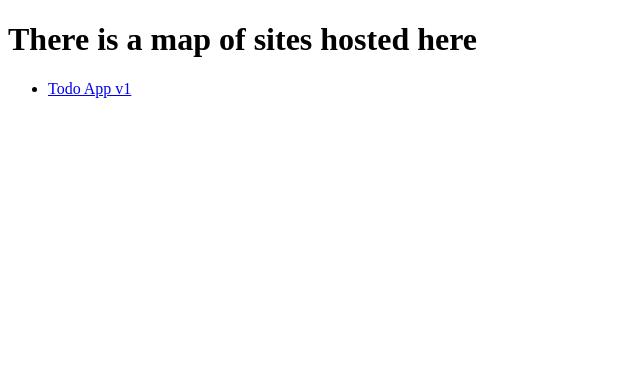
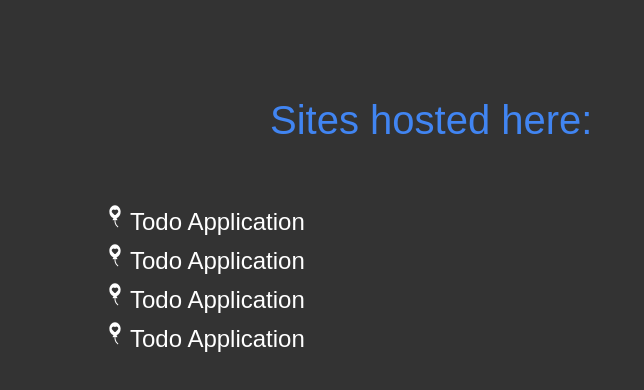
Before and after one commit to wantoone777/wantoone777.github.io, a plain HTML site: page index.html in a window 1280 px wide. Shown: the whole page, without its empty margins (0-644 px from the left). Drawn offline with Linux system fonts and the light colour scheme.

Commit message:
reworked root index.html

```diff
--- a/index.html
+++ b/index.html
@@ -4,12 +4,23 @@
     <meta charset="UTF-8" />
     <meta http-equiv="X-UA-Compatible" content="IE=edge" />
     <meta name="viewport" content="width=device-width, initial-scale=1.0" />
-    <title>Document</title>
+    <link rel="stylesheet" href="/todoAppv1/reset.css" />
+    <link rel="stylesheet" href="/style.css" />
+    <title>Wantoone 777</title>
   </head>
   <body>
-    <h1>There is a map of sites hosted here</h1>
-    <ul>
-      <li><a href="/todoAppv1/index.html">Todo App v1</a></li>
-    </ul>
+    <div class="wrapper">
+      <header class="header"></header>
+      <main class="main">
+        <h1>Sites hosted here:</h1>
+        <ul>
+          <li><a href="/todoAppv1/index.html">Todo Application</a></li>
+          <li><a href="/todoAppv1/index.html">Todo Application</a></li>
+          <li><a href="/todoAppv1/index.html">Todo Application</a></li>
+          <li><a href="/todoAppv1/index.html">Todo Application</a></li>
+        </ul>
+      </main>
+      <footer class="footer"></footer>
+    </div>
   </body>
 </html>
--- /dev/null
+++ b/style.css
@@ -0,0 +1,53 @@
+body,
+html {
+  font-family: Arial, 'Helvetica Neue', Helvetica, sans-serif;
+  height: 100%;
+  background-color: #333;
+  color: #4185f2;
+}
+
+.main {
+  padding-top: 100px;
+}
+
+.main h1 {
+  font-size: 40px;
+  padding-left: 270px;
+  margin-bottom: 70px;
+}
+
+ul {
+  display: flex;
+  flex-direction: column;
+}
+
+li {
+  position: relative;
+  padding-left: 130px;
+}
+
+li::before {
+  content: '';
+  bottom: 3px;
+  left: 100px;
+  position: absolute;
+  background-image: url('/point.svg');
+  width: 30px;
+  height: 30px;
+  background-size: cover;
+  background-repeat: no-repeat;
+}
+
+li:not(:last-child) {
+  margin: 0px 0px 15px 0px;
+}
+
+li > a {
+  color: #fff;
+  font-size: 24px;
+  text-decoration: none;
+}
+
+li > a:hover {
+  text-decoration: underline;
+}
```
Also changed, not shown: point.svg (added), todoAppv1/reset.css (renamed from reset.css).
